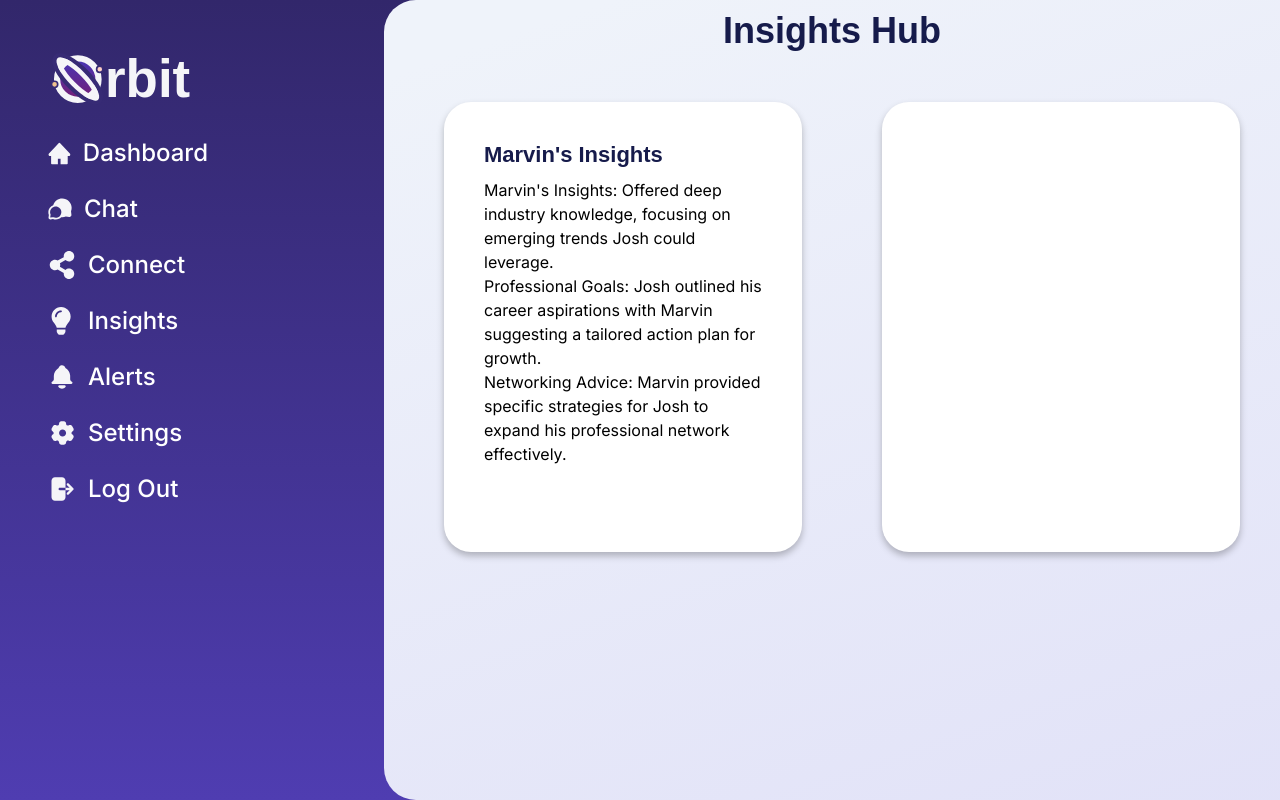
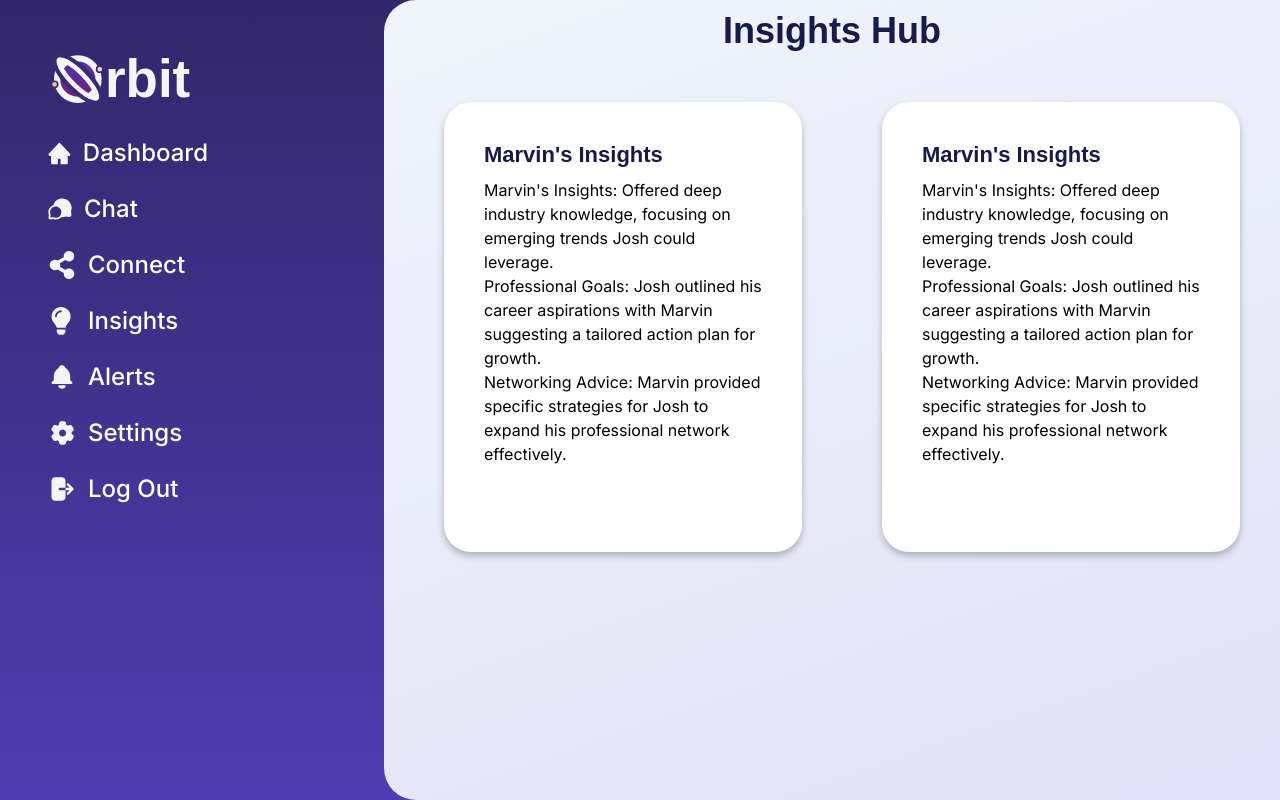
Before and after one commit to jin-lee4/cmdf24, a Next.js app: page /insights in a window 1280 px wide. Built offline with nearby package versions, Linux system fonts and the light colour scheme.

Commit message:
insights

```diff
--- a/src/app/insights/page.js
+++ b/src/app/insights/page.js
@@ -18,7 +18,15 @@ export default function Insights() {
                     <li>Networking Advice: Marvin provided specific strategies for Josh to expand his professional network effectively.</li>
                 </ol>
           </div>
-          <div className={styles.box}></div>
+          <div className={styles.box}>
+          <p className={styles.title}>Marvin's Insights</p>
+            <p className={styles.insights}></p>
+                <ol>
+                    <li>Marvin's Insights: Offered deep industry knowledge, focusing on emerging trends Josh could leverage.</li>
+                    <li>Professional Goals: Josh outlined his career aspirations with Marvin suggesting a tailored action plan for growth.</li>
+                    <li>Networking Advice: Marvin provided specific strategies for Josh to expand his professional network effectively.</li>
+                </ol>
+          </div>
         </div>
       </div>
       </div>
```
